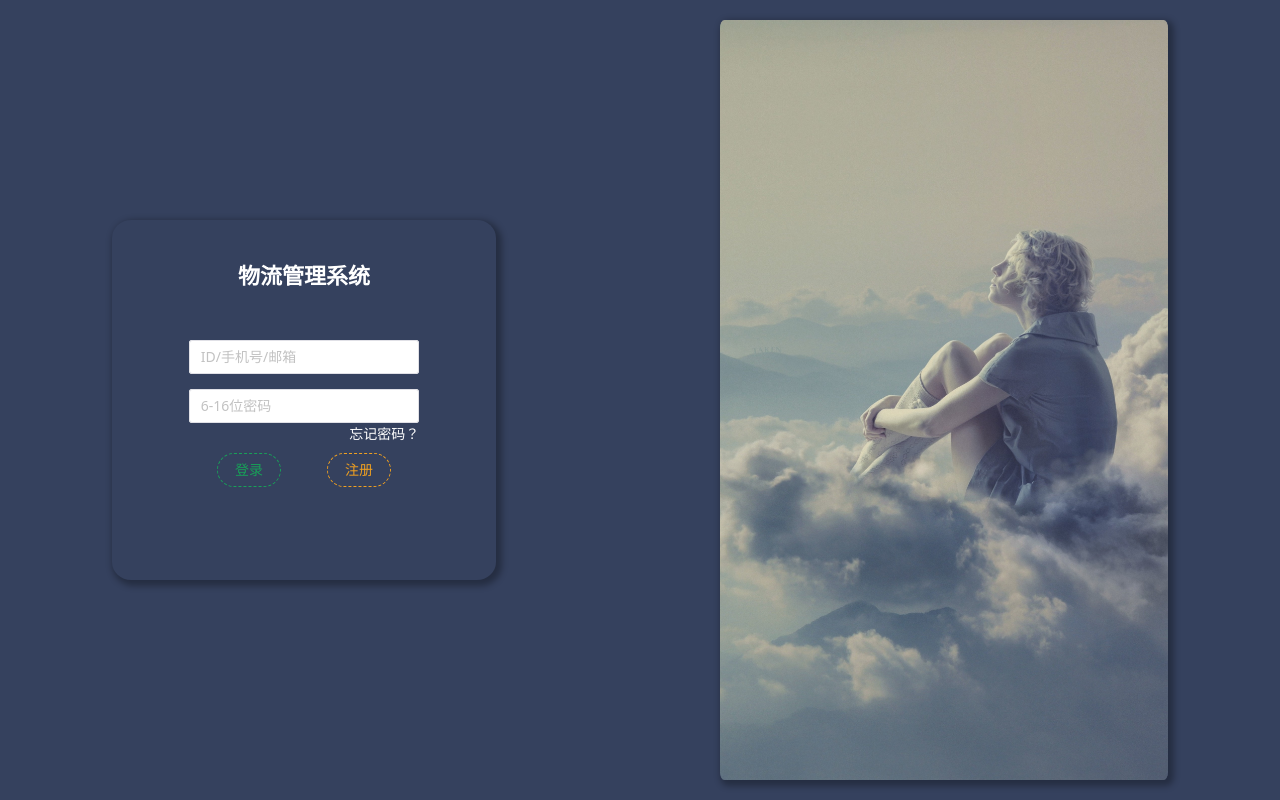
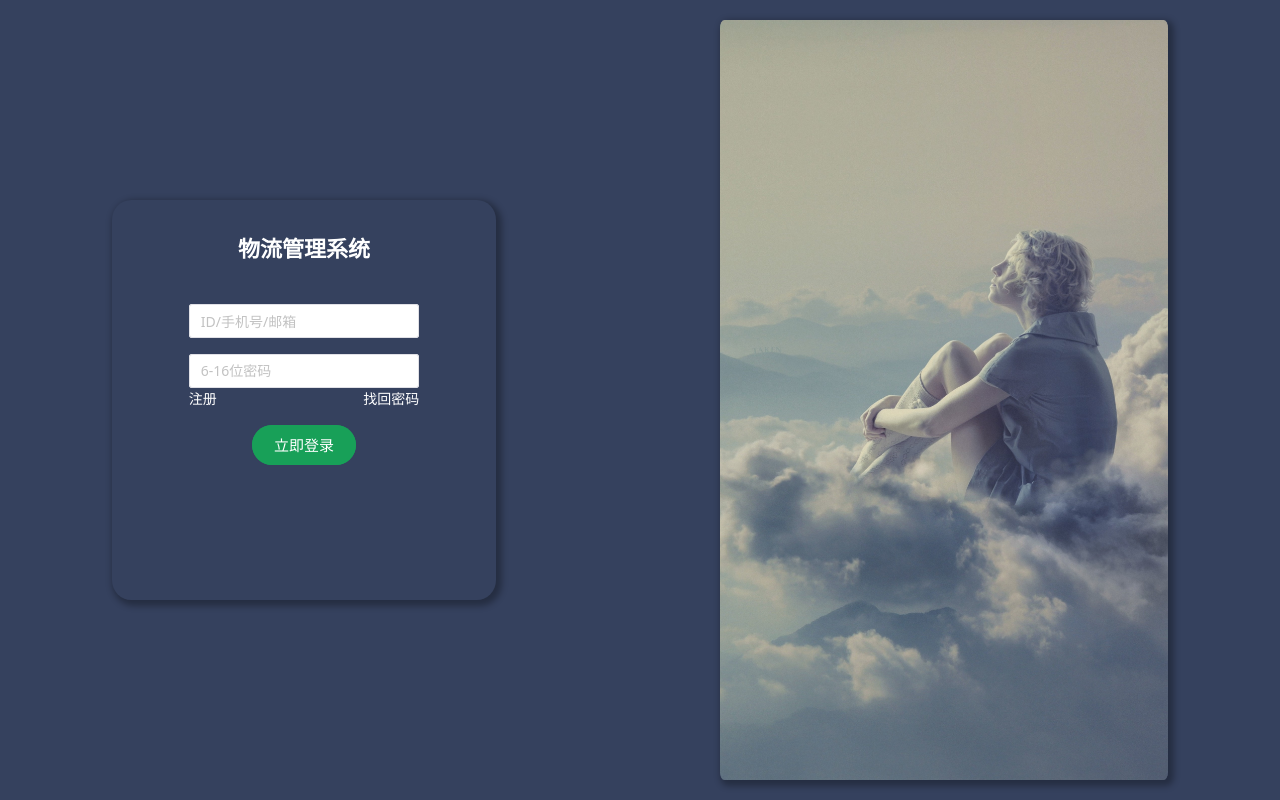
Before and after one commit to DcolorWei/Shipping-Trading-System, a Vue app: page /login in a window 1280 px wide. Built offline with nearby package versions, Linux system fonts and the light colour scheme.

Commit message:
登录注册对接完毕

```diff
--- a/src/views/Login.vue
+++ b/src/views/Login.vue
@@ -2,66 +2,102 @@
   <div class="loginframe">
     <div class="loginpanel">
       <div class="title">物流管理系统</div>
-      <div class="input">
+      <!--登录模块-->
+      <transition>
+        <div class="input" v-show="panelStatus">
+          <div>
             <n-popover placement="right" trigger="focus">
               <template #trigger>
                 <n-input
-              v-model:value="loginForm.userid"
+                  v-model:value="loginForm.account"
                   type="text"
                   placeholder="ID/手机号/邮箱"
               /></template>
               <span>aaa</span>
             </n-popover>
           </div>
-      <div class="input">
+          <div>
             <n-input
               v-model:value="loginForm.password"
               type="password"
               placeholder="6-16位密码"
             />
-        <div class="tip">忘记密码？</div>
+            <div class="tip">
+              <span @click="panelStatus = false">注册</span>
+              <span>找回密码</span>
             </div>
-
-      <div class="btns">
-        <transition>
-          <n-button
-            round
-            dashed
-            type="success"
-            v-show="panelStatus"
-            @click="login()"
-          >
-            登录
+          </div>
+          <div class="btns" v-show="panelStatus">
+            <n-button round type="success" size="large" @click="login()">
+              立即登录
             </n-button>
+          </div>
+        </div>
       </transition>
-        <transition>
-          <n-button
-            round
-            dashed
-            type="warning"
-            v-show="panelStatus"
-            @click="panelStatus = false"
-          >
+      <!--注册模块-->
+      <transition mode="in-out">
+        <div class="input" v-show="!panelStatus">
+          <div>
+            <n-popover placement="right" trigger="focus">
+              <template #trigger>
+                <n-input
+                  v-model:value="registerForm.account"
+                  type="text"
+                  placeholder="账户名，仅支持英文和数字"
+              /></template>
+              <span>aaa</span>
+            </n-popover>
+          </div>
+          <div>
+            <n-popover placement="right" trigger="focus">
+              <template #trigger>
+                <n-input
+                  v-model:value="registerForm.password"
+                  type="text"
+                  placeholder="6-16位密码"
+              /></template>
+              <span>aaa</span>
+            </n-popover>
+          </div>
+          <div>
+            <n-popover placement="right" trigger="focus">
+              <template #trigger>
+                <n-input
+                  v-model:value="registerForm.email"
+                  type="text"
+                  placeholder="邮箱"
+              /></template>
+              <span>aaa</span>
+            </n-popover>
+          </div>
+          <div>
+            <n-row>
+              <n-col :span="18">
+                <n-input
+                  v-model:value="registerForm.authCode"
+                  type="text"
+                  placeholder="验证码"
+                />
+              </n-col>
+              <n-col :span="6">
+                <n-button type="success" @click="getAuthCode()">
+                  获取
+                </n-button>
+                <!-- <n-input
+                  v-model:value="registerForm.account"
+                  type="text"
+                  placeholder="验证码"
+                /> -->
+              </n-col>
+            </n-row>
+          </div>
+          <div class="btns" v-show="!panelStatus">
+            <n-button round type="success" size="large" @click="register()">
               注册
             </n-button>
+          </div>
+        </div>
       </transition>
-        <transition>
-          <n-button
-            round
-            dashed
-            type="success"
-            v-show="!panelStatus"
-            @click="panelStatus = true"
-          >
-            返回
-          </n-button>
-        </transition>
-        <transition>
-          <n-button round dashed type="warning" v-show="!panelStatus">
-            确定
-          </n-button>
-        </transition>
-      </div>
     </div>
     <div class="logincover">
       <img style="height: 100%" src="@/assets/cover.jpg" />
@@ -71,7 +107,7 @@
 
 <script lang="ts">
 import { defineComponent, reactive, Ref, ref } from "vue";
-import { NInput, NButton, NPopover } from "naive-ui";
+import { NInput, NButton, NPopover, NRow, NCol } from "naive-ui";
 import router from "@/router/index";
 import * as cryptoTS from "crypto-ts";
 import axios from "axios";
@@ -80,12 +116,33 @@ import axios from "axios";
 export default defineComponent({
   name: "Login",
   setup() {
-    let loginForm: { userid: string; password: string } = reactive({
-      userid: "",
+    interface loginInfo {
+      account: string;
+      password: string;
+    }
+
+    let loginForm: loginInfo = reactive({
+      account: "",
       password: "",
     });
 
-    function encrypt(word: string) {
+    interface registerInfo {
+      account: string;
+      password: string;
+      email: string;
+      authCode: string;
+    }
+
+    let registerForm: registerInfo = reactive({
+      account: "",
+      password: "",
+      email: "",
+      authCode: "",
+    });
+
+    let countDown: Ref<number> = ref(120);
+
+    function encrypt(word: string): string {
       const key = cryptoTS.enc.Utf8.parse("sunyuqingcnmlgcb");
       const srcs = cryptoTS.enc.Utf8.parse(word); //加密方式:时间戳＋密文
       const encrypted = cryptoTS.AES.encrypt(srcs, key, {
@@ -98,28 +155,56 @@ export default defineComponent({
 
     let panelStatus: Ref<string> = ref("login");
 
-    async function login() {
-      console.log(encrypt("abc"));
-      await axios.post(
-        "http://49.232.128.228:8080/account/Login",
-        {
-          userid: loginForm.userid,
+    function login() {
+      axios
+        .post("http://49.232.128.228:8080/account/Login", {
+          account: loginForm.account,
           password: encrypt(loginForm.password),
+        })
+        .then(() => {
+          router.push("/");
+        });
+    }
+
+    async function getAuthCode() {
+      console.log(registerForm.email);
+      if (registerForm.email) {
+        await axios({
+          method: "GET",
+          url: "http://49.232.128.228:8080/account/AuthCode",
+          params: {
+            email: registerForm.email,
           },
-        {}
-      );
-      router.push("/");
+        });
       }
+    }
+    async function register() {
+      await axios.post("http://49.232.128.228:8080/account/Register", {
+        account: registerForm.account,
+        password: encrypt(registerForm.password),
+        email: registerForm.email,
+        authCode: registerForm.authCode,
+      });
+    }
+
+
     return {
       loginForm,
+      registerForm,
       panelStatus,
       login,
+      register,
+      getAuthCode,
+      countDown,
     };
   },
+
   components: {
     NInput,
     NButton,
     NPopover,
+    NRow,
+    NCol,
   },
 });
 </script>
@@ -136,7 +221,7 @@ export default defineComponent({
 }
 .loginpanel {
   width: 30%;
-  height: 45%;
+  height: 50%;
   border: none;
   border-radius: 5%;
   box-shadow: 3px 3px 6px 3px rgba(0, 0, 0, 0.3);
@@ -157,29 +242,34 @@ export default defineComponent({
   color: white;
   font-size: 22px;
   font-weight: 600;
-  padding: 10%;
+  padding: 8%;
 }
-.loginpanel .input {
+
+.loginpanel .input > * {
   padding: 2% 20%;
 }
+
 .loginpanel .btns {
   display: flex;
   justify-content: center;
 }
+
 .loginpanel .tip {
   position: relative;
-  text-align: right;
   color: white;
   cursor: pointer;
+  display: flex;
+  justify-content: space-between;
 }
+
 .loginpanel .btns > * {
   margin: 0% 6%;
+  position: relative;
 }
 
 /* 切换到注册的动画 */
 .v-enter-from,
 .v-leave-to {
-  left: -100%;
   opacity: 0;
 }
 
@@ -189,8 +279,10 @@ export default defineComponent({
   opacity: 1;
 }
 
-.v-enter-active,
+.v-enter-active {
+  transition: 0.4s steps(1);
+}
 .v-leave-active {
-  transition: 0.3s linear;
+  transition: 0.2s linear;
 }
 </style>
```
Lines whose indentation alone changed are shown as unchanged.
